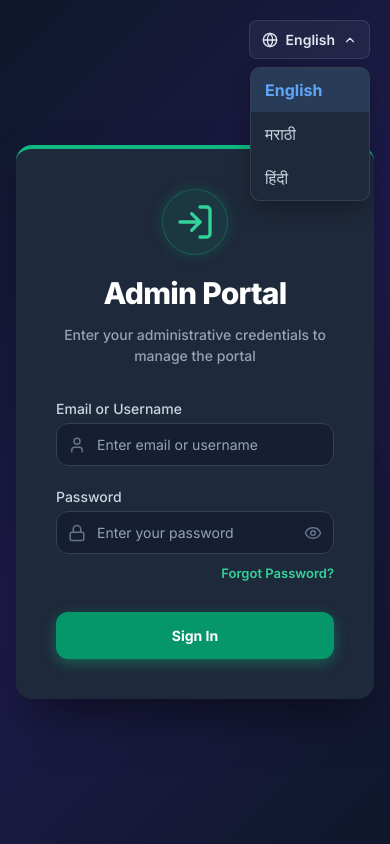
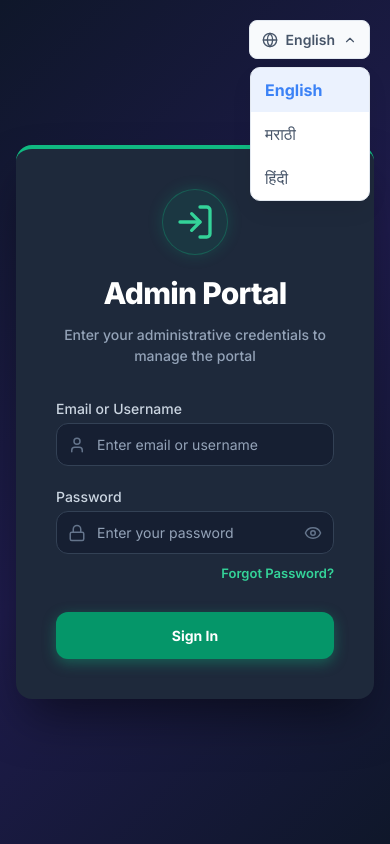
Before and after one commit to Komalsatghare/client-management, a React (Vite) app in the folder management/: page /login in a window 390 px wide. Both pictures are taken after a click on the button "English". Built offline with nearby package versions, Linux system fonts and the light colour scheme; no server answers.

Commit message:
UI: Complete light theme migration for Client Dashboard and responsive layout adjustments

```diff
--- a/management/src/ClientDashboard/ClientDashboardLayout.jsx
+++ b/management/src/ClientDashboard/ClientDashboardLayout.jsx
@@ -280,7 +280,7 @@ export default function ClientDashboardLayout() {
                 </div>
 
                 {/* ── MAIN CONTENT ── */}
-                <main className="cdl-main-content" style={{ maxWidth: "1200px", margin: "0 auto", padding: "32px 28px 64px", position: "relative", zIndex: 1, flex: 1 }}>
+                <main className="cdl-main-content" style={{ width: "100%", maxWidth: "1200px", margin: "0 auto", padding: "32px 28px 64px", position: "relative", zIndex: 1, flex: 1 }}>
                     {renderSection()}
                 </main>
             </div>
--- a/management/src/ClientDashboard/ClientTrackProject.jsx
+++ b/management/src/ClientDashboard/ClientTrackProject.jsx
@@ -72,7 +72,7 @@ const ClientTrackProject = () => {
     );
 
     return (
-        <div style={{ maxWidth: "900px", margin: "0 auto", padding: "0 20px 40px", fontFamily: "'Inter', sans-serif" }}>
+        <div style={{ width: "100%", maxWidth: "1200px", margin: "0 auto", padding: "0 20px 40px", fontFamily: "'Inter', sans-serif", boxSizing: "border-box" }}>
             <div style={{ marginBottom: "32px" }}>
                 <h1 style={{ margin: 0, fontSize: "28px", fontWeight: 800, background: "linear-gradient(135deg,#60a5fa,#a78bfa)", WebkitBackgroundClip: "text", WebkitTextFillColor: "transparent", backgroundClip: "text" }}>
                     {t('track_my_project') || "Project Tracking"}
--- a/management/src/ClientDashboard/RequestNewProject.jsx
+++ b/management/src/ClientDashboard/RequestNewProject.jsx
@@ -33,11 +33,11 @@ const css = `
 /* ── Action Bar ── */
 .rnp-action-bar {
     display:flex; justify-content:space-between; align-items:center;
-    background:rgba(15,23,42,0.85); backdrop-filter:blur(12px);
+    background:#ffffff; backdrop-filter:blur(12px);
     border-radius:18px; padding:20px 26px;
-    border:1px solid rgba(255,255,255,0.07);
+    border:1px solid #e2e8f0;
     margin-bottom:24px;
-    box-shadow:0 8px 32px rgba(0,0,0,0.3);
+    box-shadow:0 8px 32px rgba(0,0,0,0.05);
 }
 .rnp-title {
     margin:0; font-size:20px; font-weight:800;
@@ -61,9 +61,9 @@ const css = `
 /* ── Meeting Status Banner ── */
 .rnp-meeting-banner {
     display:flex; align-items:center; gap:14px;
-    background:rgba(15,23,42,0.7); backdrop-filter:blur(10px);
+    background:#ffffff; backdrop-filter:blur(10px);
     border-radius:14px; padding:14px 20px;
-    border:1px solid rgba(255,255,255,0.07);
+    border:1px solid #e2e8f0;
     margin-bottom:22px;
 }
 .rnp-meeting-dot {
@@ -80,17 +80,18 @@ const css = `
 
 /* ── Project Card ── */
 .rnp-card {
-    background:rgba(15,23,42,0.85); backdrop-filter:blur(12px);
-    border:1px solid rgba(255,255,255,0.07);
+    background:#ffffff; backdrop-filter:blur(12px);
+    border:1px solid #e2e8f0;
     border-radius:20px; overflow:hidden;
     transition:all .28s; font-family:'Inter',sans-serif;
     animation:rnpFadeUp .35s ease-out both;
     display:flex; flex-direction:column;
+    box-shadow: 0 4px 15px rgba(0,0,0,0.02);
 }
 .rnp-card:hover {
     transform:translateY(-4px);
-    box-shadow:0 16px 48px rgba(0,0,0,0.45);
-    border-color:rgba(96,165,250,0.22);
+    box-shadow:0 12px 30px rgba(0,0,0,0.08);
+    border-color:rgba(96,165,250,0.4);
 }
 
 /* Card accent bar at top */
@@ -116,7 +117,7 @@ const css = `
 .rnp-card:hover .rnp-card-icon-wrap {
     background:rgba(59,130,246,0.2); box-shadow:0 0 0 4px rgba(59,130,246,0.1);
 }
-.rnp-card-title { font-size:16px; font-weight:700; color:#f1f5f9; margin:0 0 4px; }
+.rnp-card-title { font-size:16px; font-weight:700; color:#0f172a; margin:0 0 4px; }
 .rnp-card-desc  { font-size:12px; color:#64748b; margin:0; line-height:1.5; display:-webkit-box; -webkit-box-orient:vertical; -webkit-line-clamp:2; overflow:hidden; }
 
 /* Status badge */
@@ -142,29 +143,29 @@ const css = `
 .rnp-metrics {
     display:grid; grid-template-columns:1fr 1fr;
     gap:10px; padding:14px 20px;
-    border-top:1px solid rgba(255,255,255,0.05);
-    border-bottom:1px solid rgba(255,255,255,0.05);
+    border-top:1px solid #e2e8f0;
+    border-bottom:1px solid #e2e8f0;
     margin-top:16px;
 }
 .rnp-metric {
     display:flex; align-items:flex-start; gap:10px;
-    background:rgba(255,255,255,0.03); border-radius:10px;
-    padding:10px 12px; border:1px solid rgba(255,255,255,0.05);
+    background:#f8fafc; border-radius:10px;
+    padding:10px 12px; border:1px solid #e2e8f0;
 }
 .rnp-metric-icon { margin-top:1px; flex-shrink:0; }
 .rnp-metric-lbl { font-size:10px; font-weight:700; color:#475569; text-transform:uppercase; letter-spacing:.06em; }
-.rnp-metric-val { font-size:14px; font-weight:700; color:#e2e8f0; margin-top:2px; }
+.rnp-metric-val { font-size:14px; font-weight:700; color:#0f172a; margin-top:2px; }
 
 /* Requirements panel */
 .rnp-requirements {
     margin:0 20px 16px;
     padding:12px 14px;
-    background:rgba(255,255,255,0.03);
-    border-radius:12px; border:1px solid rgba(255,255,255,0.06);
+    background:#f8fafc;
+    border-radius:12px; border:1px solid #e2e8f0;
     border-left:3px solid rgba(96,165,250,0.4);
 }
 .rnp-requirements-lbl { font-size:10px; font-weight:700; color:#475569; text-transform:uppercase; letter-spacing:.06em; margin-bottom:6px; }
-.rnp-requirements-text { font-size:13px; color:#94a3b8; line-height:1.6; margin:0; white-space:pre-line; }
+.rnp-requirements-text { font-size:13px; color:#475569; line-height:1.6; margin:0; white-space:pre-line; }
 
 /* Admin message */
 .rnp-admin-msg {
@@ -185,8 +186,8 @@ const css = `
     border-radius:14px; border:1px solid;
 }
 .rnp-meeting-panel-title { font-weight:700; font-size:13px; margin:0 0 10px; }
-.rnp-meeting-row { display:flex; align-items:center; gap:8px; margin-bottom:5px; font-size:13px; color:#94a3b8; }
-.rnp-meeting-row b { color:#e2e8f0; }
+.rnp-meeting-row { display:flex; align-items:center; gap:8px; margin-bottom:5px; font-size:13px; color:#64748b; }
+.rnp-meeting-row b { color:#0f172a; }
 .rnp-meeting-row:last-child { margin-bottom:0; }
 
 /* Join Zoom button */
@@ -230,12 +231,12 @@ const css = `
 /* Empty state */
 .rnp-empty {
     text-align:center; padding:72px 32px;
-    background:rgba(15,23,42,0.7); backdrop-filter:blur(10px);
-    border-radius:20px; border:1px solid rgba(255,255,255,0.07);
+    background:#ffffff; backdrop-filter:blur(10px);
+    border-radius:20px; border:1px solid #e2e8f0;
 }
 .rnp-empty-icon { color:#334155; margin:0 auto 18px; display:block; }
-.rnp-empty-title { font-size:20px; font-weight:800; color:#475569; margin:0 0 8px; }
-.rnp-empty-sub   { font-size:14px; color:#334155; margin:0 0 24px; line-height:1.6; }
+.rnp-empty-title { font-size:20px; font-weight:800; color:#0f172a; margin:0 0 8px; }
+.rnp-empty-sub   { font-size:14px; color:#64748b; margin:0 0 24px; line-height:1.6; }
 
 /* Loading */
 .rnp-spinner {
@@ -344,7 +345,7 @@ export default function RequestNewProject() {
 
                 {/* ── Empty State ── */}
                 {!loading && requests.length === 0 && (
-                    <div style={{ textAlign: "center", padding: "60px", background: "rgba(255,255,255,0.02)", borderRadius: "16px", border: "1px dashed rgba(255,255,255,0.1)" }}>
+                    <div style={{ textAlign: "center", padding: "60px", background: "#f8fafc", borderRadius: "16px", border: "1px dashed #cbd5e1" }}>
                         <AlertCircle size={40} style={{ color: "#334155", margin: "0 auto 12px" }} />
                         <p style={{ fontWeight: "700", color: "#94a3b8" }}>{t('no_requests_found') || "No project requests yet."}</p>
                         <p style={{ color: "#64748b", fontSize: "14px" }}>{t('request_initial_desc') || "Start by requesting a new project to collaborate with us."}</p>
@@ -364,8 +365,8 @@ export default function RequestNewProject() {
                                       : meetingRequest?.status === "meeting_scheduled" ? "#60a5fa" : "#a78bfa"}`
                         }} />
                         <div>
-                            <p style={{ margin:0, fontSize:"11px", fontWeight:700, color:"#cbd5e1", textTransform:"uppercase", letterSpacing:".08em" }}>Current Meeting Status</p>
-                            <p style={{ margin:"3px 0 0", fontSize:"15px", fontWeight:800, color: meetingRequest?.status === "completed" ? "#10b981" : "#f1f5f9" }}>{meetingStatusText}</p>
+                            <p style={{ margin:0, fontSize:"11px", fontWeight:700, color:"#64748b", textTransform:"uppercase", letterSpacing:".08em" }}>Current Meeting Status</p>
+                            <p style={{ margin:"3px 0 0", fontSize:"15px", fontWeight:800, color: meetingRequest?.status === "completed" ? "#10b981" : "#0f172a" }}>{meetingStatusText}</p>
                         </div>
                         {meetingRequest?.status === "completed" ? <CheckCircle size={20} color="#10b981" style={{ marginLeft:"auto" }} /> : <Zap size={18} color="#f59e0b" style={{ marginLeft:"auto" }} />}
                     </div>
--- a/management/src/components/LanguageSwitcher.jsx
+++ b/management/src/components/LanguageSwitcher.jsx
@@ -35,10 +35,10 @@ const LanguageSwitcher = () => {
                     alignItems: "center",
                     gap: "8px",
                     padding: "8px 12px",
-                    background: "rgba(255, 255, 255, 0.05)",
-                    border: "1px solid rgba(255, 255, 255, 0.1)",
+                    background: "#f8fafc",
+                    border: "1px solid #e2e8f0",
                     borderRadius: "8px",
-                    color: "#e2e8f0",
+                    color: "#475569",
                     fontSize: "14px",
                     fontWeight: "600",
                     cursor: "pointer",
@@ -56,10 +56,10 @@ const LanguageSwitcher = () => {
                     top: "100%",
                     right: "0",
                     marginTop: "8px",
-                    background: "#1e293b",
-                    border: "1px solid rgba(255, 255, 255, 0.1)",
+                    background: "#ffffff",
+                    border: "1px solid #e2e8f0",
                     borderRadius: "10px",
-                    boxShadow: "0 10px 25px -5px rgba(0, 0, 0, 0.4)",
+                    boxShadow: "0 10px 25px -5px rgba(0, 0, 0, 0.1)",
                     zIndex: 2000,
                     minWidth: "120px",
                     overflow: "hidden"
@@ -75,14 +75,14 @@ const LanguageSwitcher = () => {
                                 padding: "10px 14px",
                                 cursor: "pointer",
                                 transition: "background 0.2s",
-                                background: language === lang.code ? "rgba(96, 165, 250, 0.15)" : "transparent",
-                                color: language === lang.code ? "#60a5fa" : "#cbd5e1",
+                                background: language === lang.code ? "rgba(59, 130, 246, 0.1)" : "transparent",
+                                color: language === lang.code ? "#3b82f6" : "#475569",
                                 fontWeight: language === lang.code ? "700" : "500",
                                 display: "flex",
                                 alignItems: "center",
                                 justifyContent: "space-between"
                             }}
-                            onMouseEnter={(e) => language !== lang.code && (e.currentTarget.style.background = "rgba(255, 255, 255, 0.05)")}
+                            onMouseEnter={(e) => language !== lang.code && (e.currentTarget.style.background = "#f8fafc")}
                             onMouseLeave={(e) => language !== lang.code && (e.currentTarget.style.background = "transparent")}
                         >
                             {lang.name}
```
Also changed, not shown: management/src/ClientDashboard/ClientReview.jsx (+12 -12 lines), management/src/ClientDashboard/ClientSidebar.jsx (+1 -34 lines), management/src/components/UploadAgreement.jsx (+25 -25 lines).
